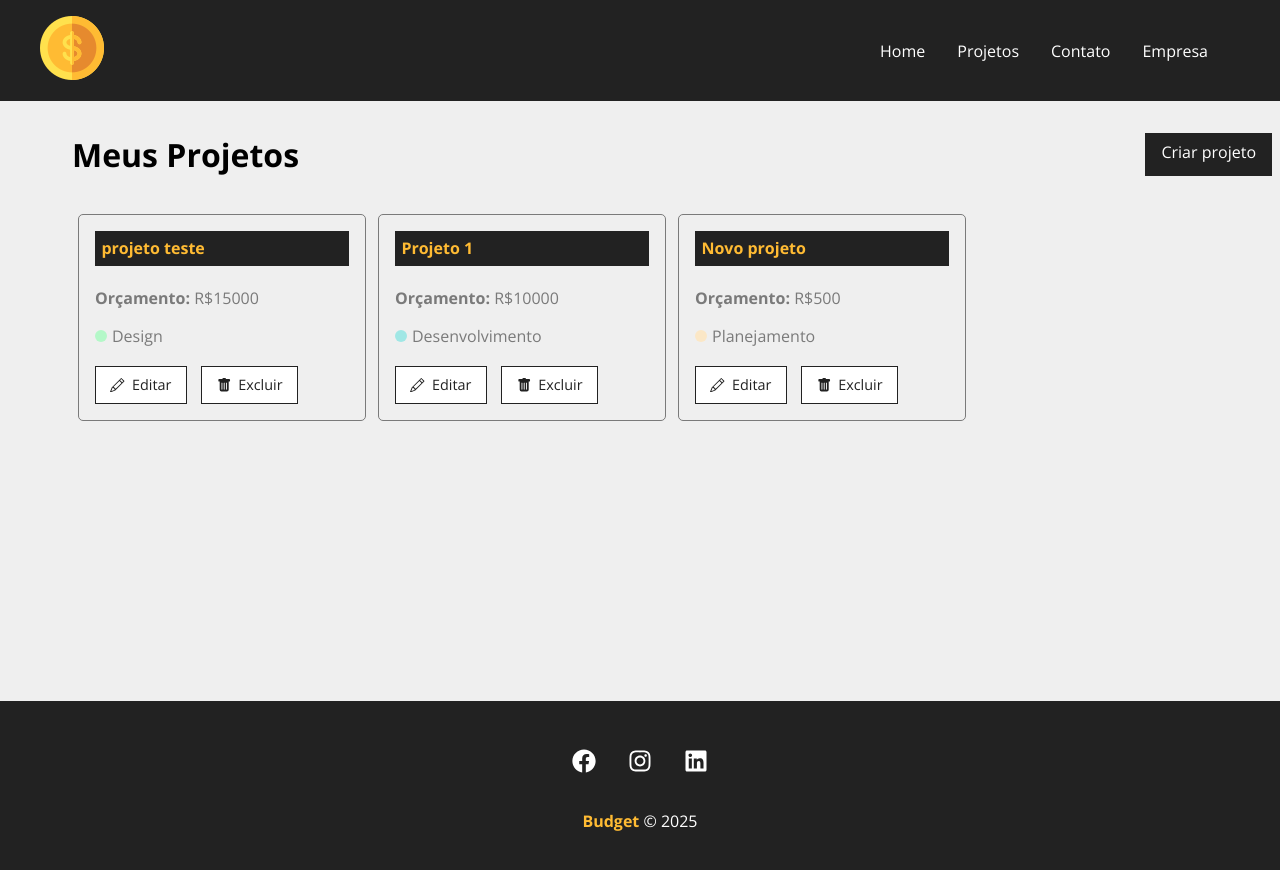
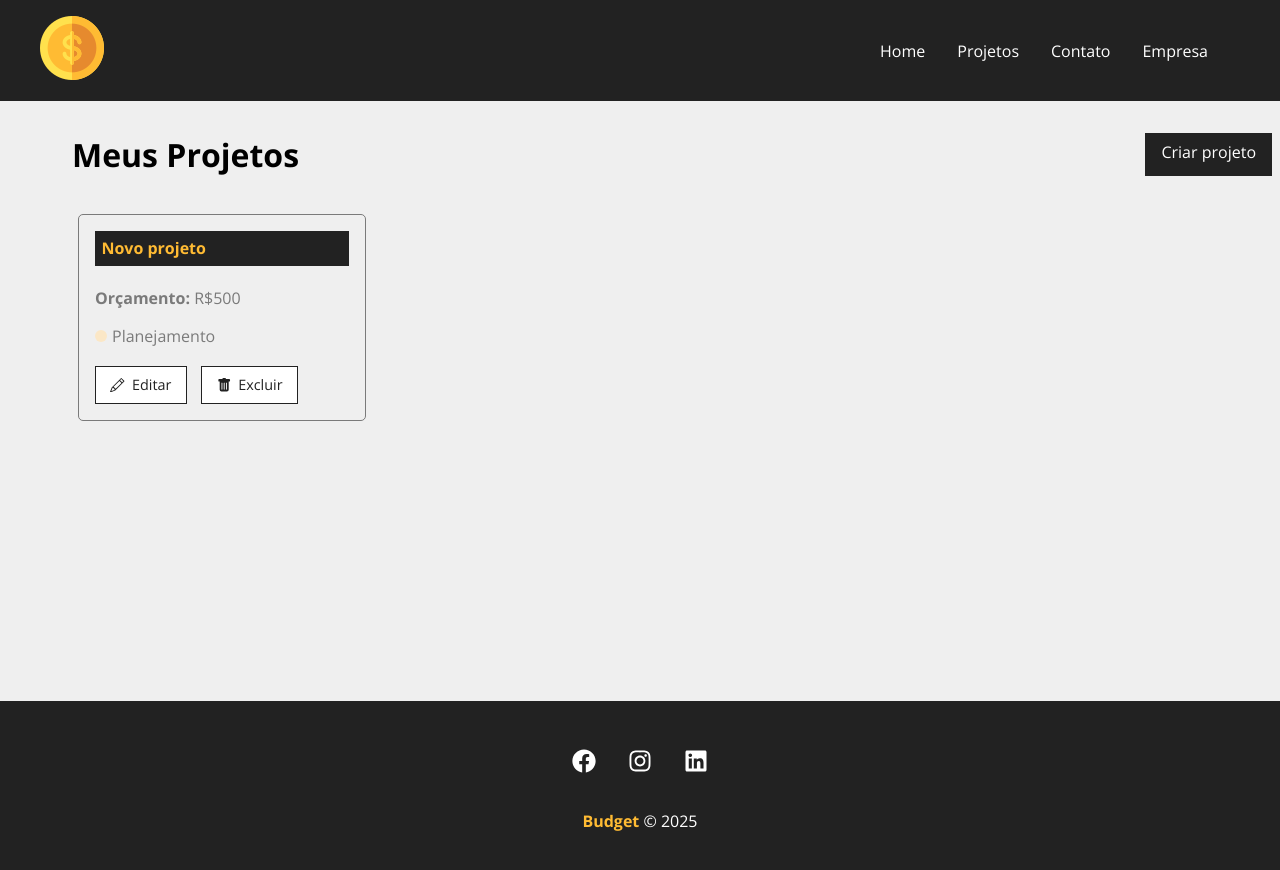
Before and after one commit to thomasbatista/budget, a React (Create React App) app: page /projects in a window 1280 px wide. Shown: the top 870 px of the page. Built offline with nearby package versions, Linux system fonts and the light colour scheme; data requests are answered from the project's data file; the HTML template or start-up script is replaced by a standard one.

Commit message:
excluindo projetos

```diff
--- a/db.json
+++ b/db.json
@@ -1,27 +1,5 @@
 {
   "projects": [
-    {
-      "id": "3f09",
-      "name": "projeto teste",
-      "budget": "15000",
-      "category": {
-        "id": "3",
-        "name": "Design"
-      },
-      "costs": 0,
-      "services": []
-    },
-    {
-      "id": "7c96",
-      "name": "Projeto 1",
-      "budget": "10000",
-      "category": {
-        "id": "2",
-        "name": "Desenvolvimento"
-      },
-      "costs": 0,
-      "services": []
-    },
     {
       "id": "20ac",
       "name": "Novo projeto",
--- a/src/components/pages/Projects.js
+++ b/src/components/pages/Projects.js
@@ -12,6 +12,7 @@
 function Projects() {
     const [projects, setProjects] = useState([])
     const [removeLoading, setRemoveLoading] = useState(false)
+    const [projectMessage, setProjectMessage] = useState('')
 
     const location = useLocation()
     let message = ''
@@ -36,6 +37,20 @@
             }, 1000)
     }, [])
 
+    function removeProject(id) {
+        fetch(`http://localhost:5000/projects/${id}`, {
+            method: 'DELETE',
+            headers: {
+                'Content-type': 'application/json'
+            },
+        }).then(resp => resp.json())
+        .then(data => {
+            setProjects(projects.filter((project) => project.id !== id))
+            setProjectMessage('Projeto removido com sucesso!')
+        })
+        .catch(err => console.log(err))
+    }
+
     return (
         <div className={styles.project_container}>
             <div className={styles.title_container}>
@@ -43,6 +58,7 @@
                 <LinkButton to="/newproject" text="Criar projeto"></LinkButton>
             </div>
             {message && <Message type="success" msg={message} />}
+            {projectMessage && <Message type="success" msg={projectMessage} />}
             <Container customClass="start">
                 {projects.length > 0 &&
                     projects.map((project) => (
@@ -52,6 +68,7 @@
                         budget={project.budget}
                         category={project.category.name}
                         key={project.id}
+                        handleRemove={removeProject}
                         />
                     ))}
                     {!removeLoading && <Loading />}
--- a/src/components/project/ProjectCard.js
+++ b/src/components/project/ProjectCard.js
@@ -4,6 +4,12 @@
 import { BsPencil, BsFillTrashFill } from 'react-icons/bs'
 
 function ProjectCard({ id, name, budget, category, handleRemove }) {
+
+    const remove = (e) => {
+        e.preventDefault()
+        handleRemove(id)
+    }
+
     return (
         <div className={styles.project_card}>
             <h4>{name}</h4>
@@ -17,7 +23,7 @@
                 <Link to='/'>
                     <BsPencil /> Editar
                 </Link>
-                <button>
+                <button onClick={remove}>
                     <BsFillTrashFill /> Excluir
                 </button>
             </div>
```
